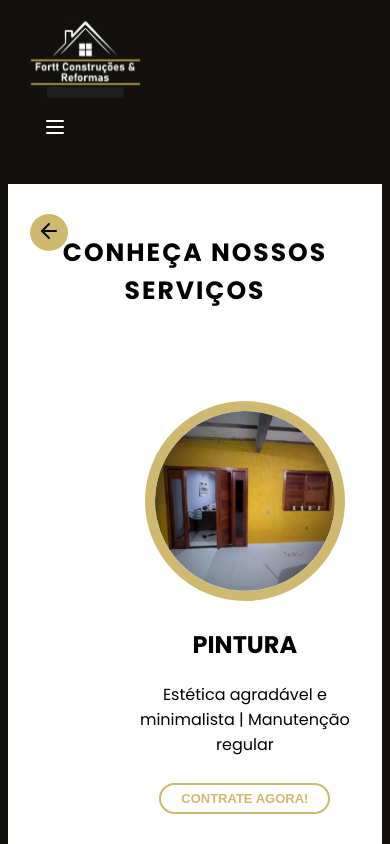
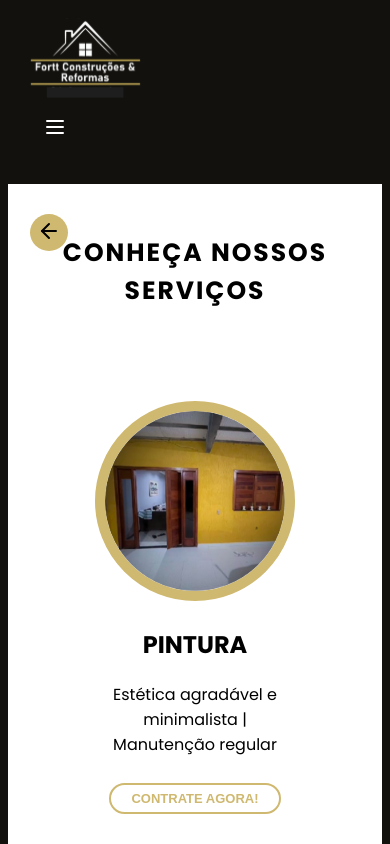
Before and after one commit to Solractys/fortt-cr, a Next.js app in the folder forttcr/: page /servicos in a window 390 px wide. Shown: the top 844 px of the page. Built offline with nearby package versions, Linux system fonts and the light colour scheme.

Commit message:
service component  and askSection fix

```diff
--- a/forttcr/src/app/components/AskSection.module.css
+++ b/forttcr/src/app/components/AskSection.module.css
@@ -55,6 +55,7 @@
   cursor: pointer;
   font-weight: 700;
   width: 90%;
+  margin: 10px;
   padding: 10px;
   text-align: center;
   font-size: 16px;
--- a/forttcr/src/app/servicos/page.module.css
+++ b/forttcr/src/app/servicos/page.module.css
@@ -75,6 +75,9 @@
     }
 
     .service_container {
-        grid-template-columns: 1fr;
+        display: flex;
+        align-items: center;
+        justify-content: center;
+        flex-direction: column;
     }
 }
```
